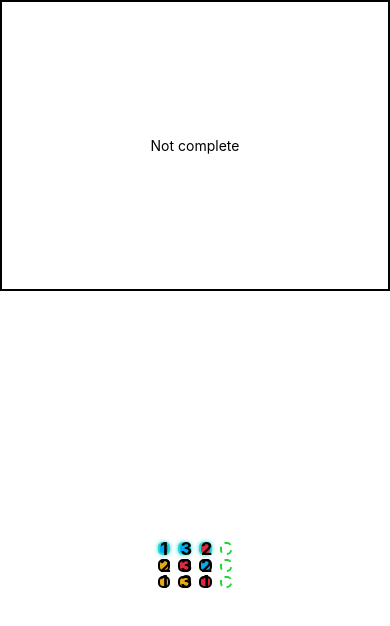
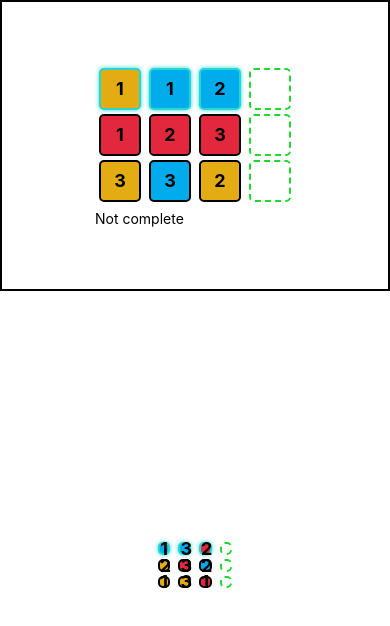
Before and after one commit to iamjohnpeet/NumberStack, a React Native app: screen / in a window 390 px wide. Shown: the top 626 px of the page. Built offline with nearby package versions, Linux system fonts and the light colour scheme.

Commit message:
WIP: Added replica board

```diff
--- a/App.js
+++ b/App.js
@@ -121,30 +121,17 @@ export default class NumberStack extends Component {
         } else {
             console.log('They are NOT equal!');
         }
-
-        // arr1.forEach(element1 => arr2.forEach(element2 => {
-        //     console.log(element1.id, element2.id)
-        //     if(element1.id !== element2.id) {
-        //         this.setState({
-        //             gameComplete: false,
-        //         })
-        //     } else {
-        //         console.log('GAME COMPLETE')
-        //         this.setState({
-        //             gameComplete: true,
-        //         })
-        //     }
-        // }))
     }
 
-    renderStacks = () => {
+    renderStacks = boardData => {
         const {
-            stacksData,
             isBoardSelected,
             selectedStack,
         } = this.state;
 
-        const stacks = stacksData.map((stack, index) => {
+        console.log('boardData : ', boardData)
+
+        const stacks = boardData.map((stack, index) => {
                 return (<Stack
                     key={ index }
                     id={ index }
@@ -161,14 +148,21 @@ export default class NumberStack extends Component {
     };
 
     render() {
+        const boardData = this.groupData(this.state.boardData);
+
         return (
             <View style={ styles.container }>
                 <View style={ styles.topSection }>
-                    <Text>{ this.state.gameComplete ? 'Complete' : 'Not complete' }</Text>
+                    <View style={ styles.topSectionBoard }>
+                        <View style={ styles.stacks }>
+                            { this.renderStacks(boardData) }
+                        </View>
+                        <Text>{ this.state.gameComplete ? 'Complete' : 'Not complete' }</Text>
+                    </View>
                 </View>
                 <View style={ styles.bottomSection }>
                     <View style={ styles.stacks }>
-                        { this.renderStacks() }
+                        { this.renderStacks(this.state.stacksData) }
                     </View>
                 </View>
             </View>
@@ -187,6 +181,9 @@ const styles = StyleSheet.create({
         padding: 10,
         borderWidth: 2,
     },
+    topSectionBoard: {
+        width: 200,
+    },
     bottomSection: {
         flex: 2,
         alignItems: 'center',
--- a/src/components/Stack.js
+++ b/src/components/Stack.js
@@ -85,7 +85,6 @@ const styles = StyleSheet.create({
         top: -10,
         width: 32,
         backgroundColor: '#2b1d0e',
-        flexGrow: 1,
         alignSelf: 'center'
     },
 });
```
